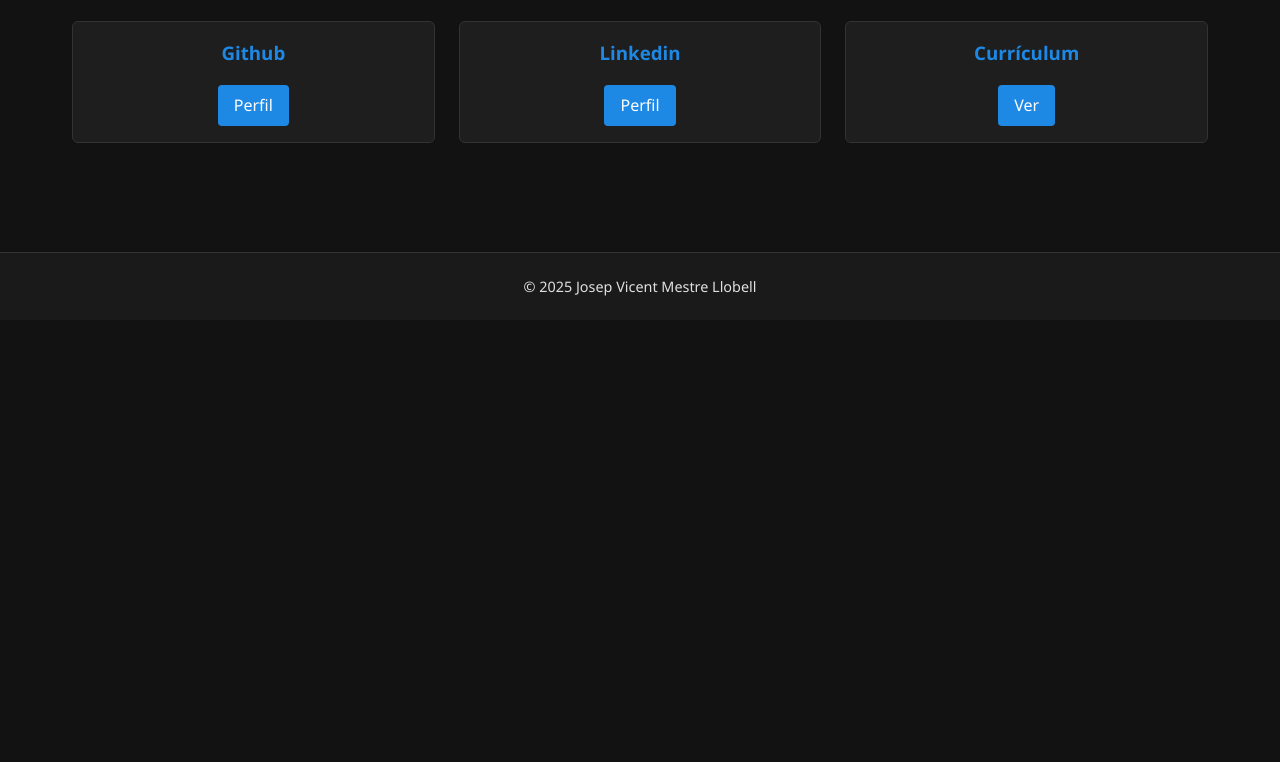
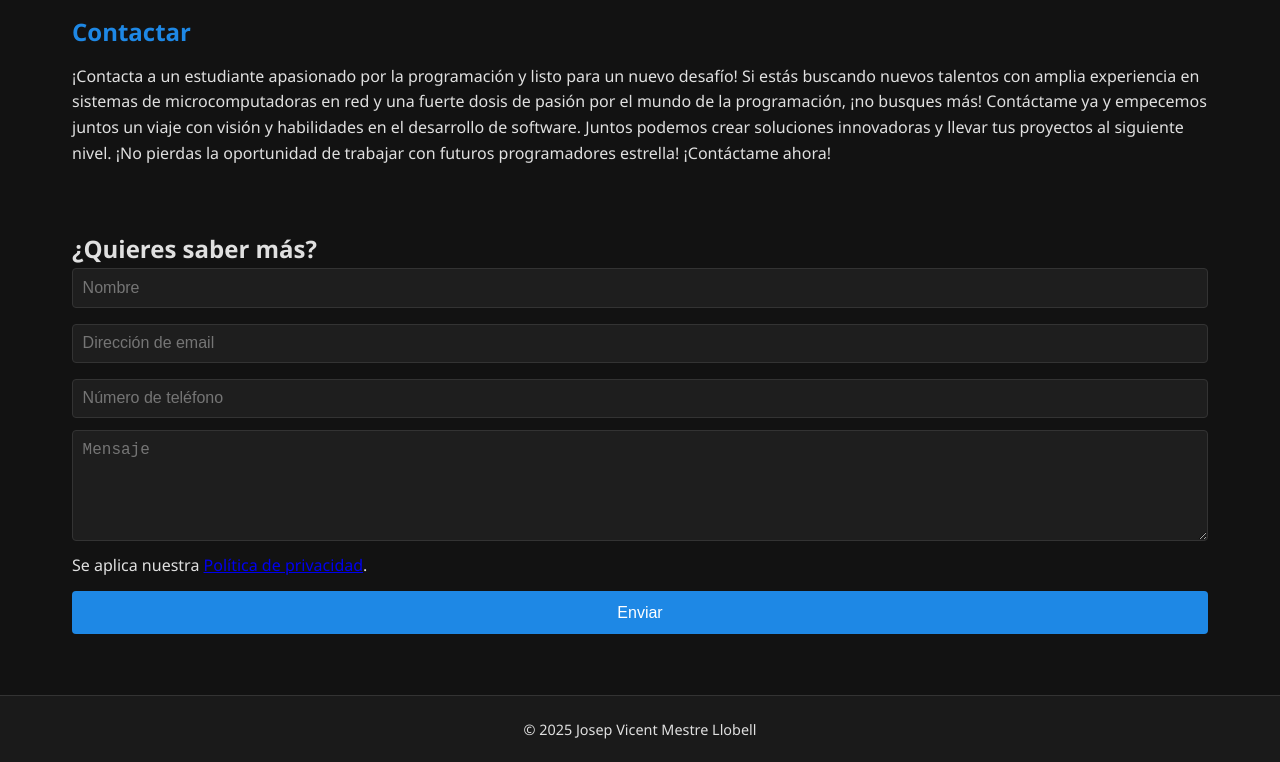
Before and after one commit to BYjosep/BYjosep, a website: page contacto.html in a window 1280 px wide. Shown: the part 881-1643 px from the top of the page. Before the commit the page ends 1201 px from the top, so only its background shows below. Drawn offline with Linux system fonts and the light colour scheme.

Commit message:
feat: Actualiza contenido de las páginas HTML

```diff
--- a/contacto.html
+++ b/contacto.html
@@ -1,17 +1,16 @@
-<!-- sobre-mi.html -->
 <!DOCTYPE html>
 <html lang="es">
 <head>
     <meta charset="UTF-8">
     <meta name="viewport" content="width=device-width, initial-scale=1.0">
-    <title>Sobre mí - Josep Vicent Mestre Llobell</title>
+    <title>Contáctame | Josep Vicent Mestre Llobell</title>
     <link rel="icon" href="img/logo.png" type="image/png">
     <link rel="stylesheet" href="css/style.css">
 </head>
 <body>
 <header class="sticky">
     <a href="index.html" class="logo">
-        <img src="./img/logo.png" alt="Josep Vicent Mestre Llobell">
+        <img src="img/logo.png" alt="Logo del sitio">
         <span>Josep Vicent Mestre Llobell</span>
     </a>
     <nav>
@@ -23,25 +22,25 @@
 
 <main>
     <section class="contenido">
-        <img src="img/sobre-mi/01.avif" alt="Imagen personal">
+        <img src="img/contacto/01.avif" alt="Reunión profesional">
         <div>
-            <h2>Sobre mí</h2>
-            <p>Ningún comienzo es fácil. Como todo el mundo, también me he encontrado baches en el camino, pero si me preguntas, nunca me he rendido. ¿Por qué? Porque cualquier esfuerzo realizado merece la pena para ofrecerte ahora la mejor calidad.</p>
-            <div class="redes">
-                <div>
-                    <h3>Github</h3>
-                    <a href="https://github.com/BYjosep" class="btn" target="_blank">Perfil</a>
-                </div>
-                <div>
-                    <h3>Linkedin</h3>
-                    <a href="https://www.linkedin.com/in/josep-vicent-mestre-llobell/" class="btn" target="_blank">Perfil</a>
-                </div>
-                <div>
-                    <h3>Currículum</h3>
-                    <a href="curriculum.html" class="btn">Ver</a>
-                </div>
+            <h2>Contactar</h2>
+            <p>¡Contacta a un estudiante apasionado por la programación y listo para un nuevo desafío! Si estás buscando nuevos talentos con amplia experiencia en sistemas de microcomputadoras en red y una fuerte dosis de pasión por el mundo de la programación, ¡no busques más! Contáctame ya y empecemos juntos un viaje con visión y habilidades en el desarrollo de software. Juntos podemos crear soluciones innovadoras y llevar tus proyectos al siguiente nivel. ¡No pierdas la oportunidad de trabajar con futuros programadores estrella! ¡Contáctame ahora!</p>
+        </div>
+    </section>
+
+    <section>
+        <h2>¿Quieres saber más?</h2>
+        <form action="https://formspree.io/f/tu-codigo" method="POST">
+            <div style="display: flex; flex-wrap: wrap; gap: 1em;">
+                <input type="text" name="nombre" placeholder="Nombre" required>
+                <input type="email" name="email" placeholder="Dirección de email" required>
+                <input type="tel" name="telefono" placeholder="Número de teléfono">
             </div>
-        </div>
+            <textarea name="mensaje" placeholder="Mensaje" rows="5" required></textarea>
+            <p>Se aplica nuestra <a href="#">Política de privacidad</a>.</p>
+            <button type="submit">Enviar</button>
+        </form>
     </section>
 </main>
 
```
Also changed, not shown: index.html (+13 -11 lines), sobre-mi.html (+9 -9 lines).
